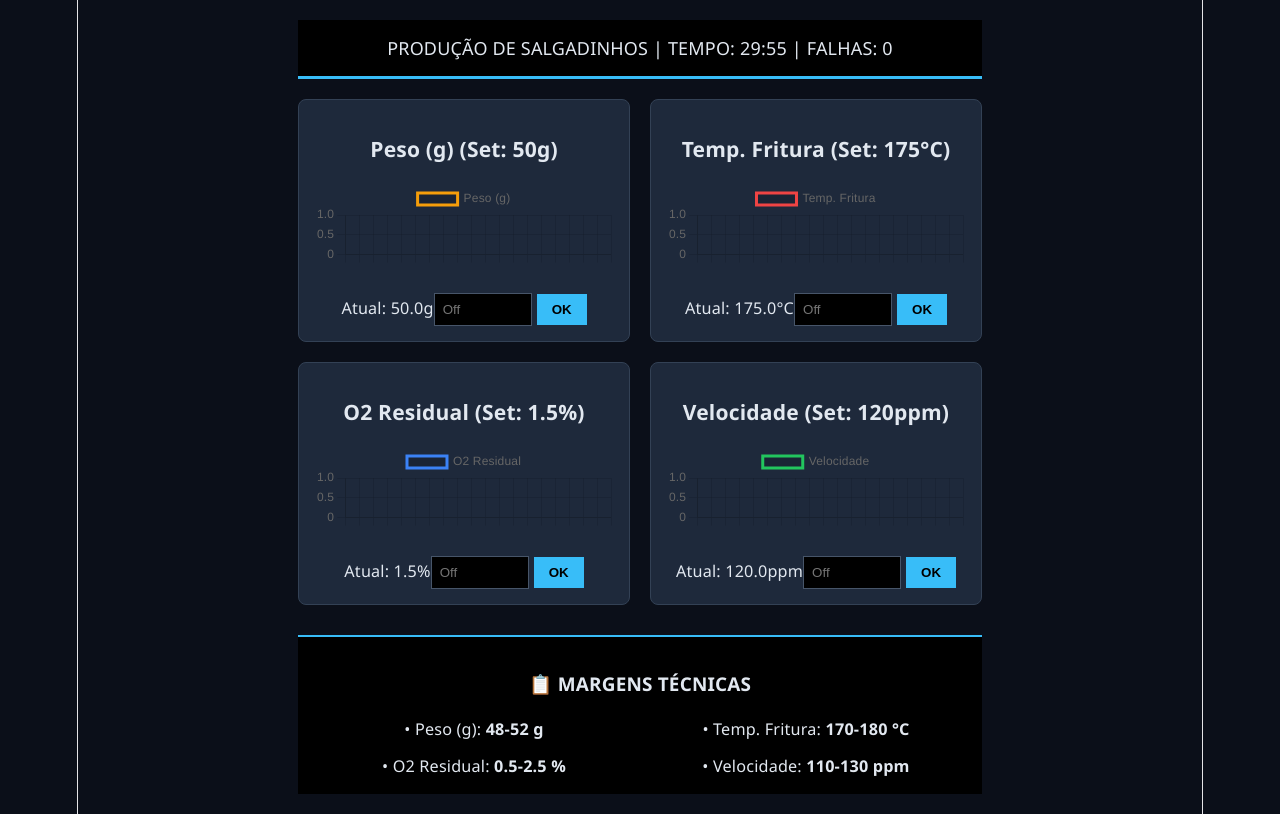
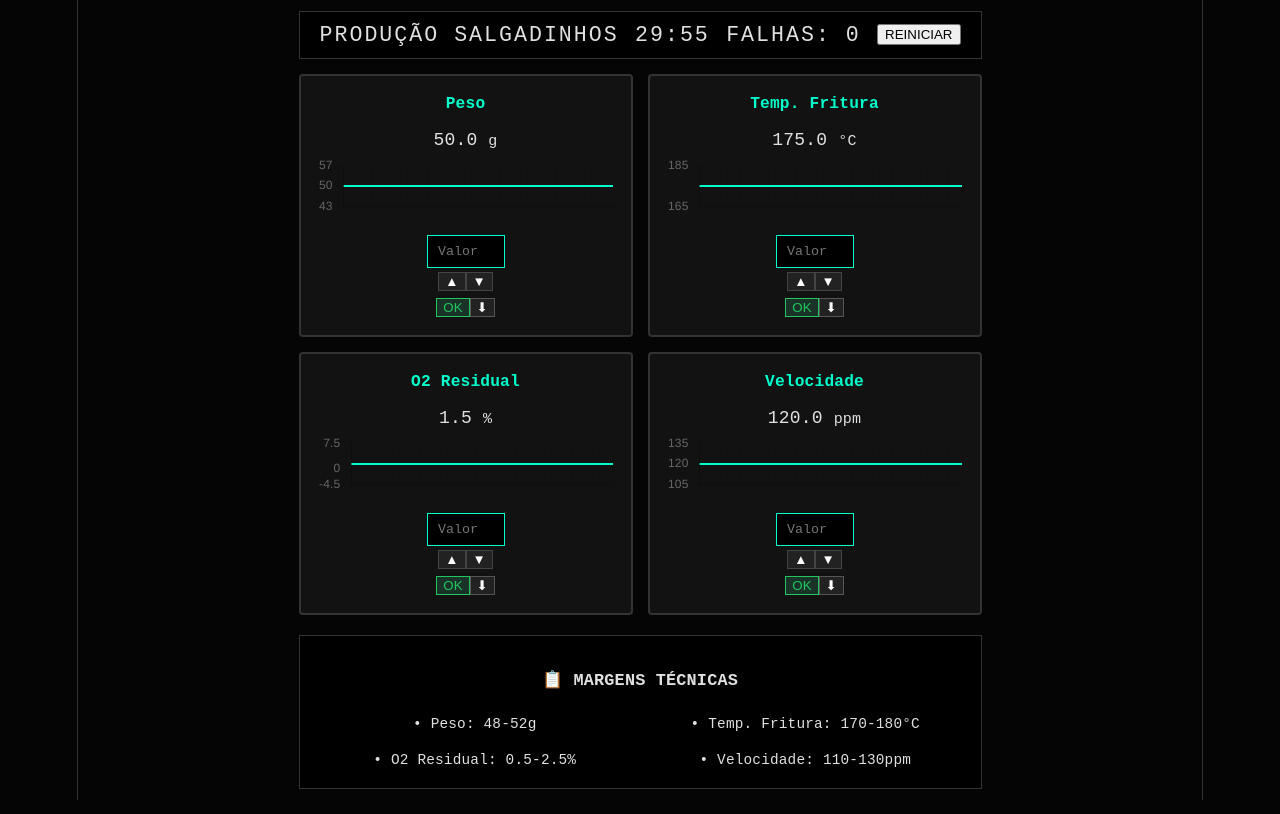
Before and after one commit to JLopes2024/game-linhaprod-pwa, a React (Vite) app: page / in a window 1280 px wide. Built offline with nearby package versions, Linux system fonts and the light colour scheme.

Commit message:
atualizacao-pwa

```diff
--- a/src/App.css
+++ b/src/App.css
@@ -1,20 +1,42 @@
-/* App.css */
-body { background: #0b0f19; color: #e2e8f0; font-family: 'Segoe UI', monospace; margin: 0; }
-.ihm-container { padding: 20px; max-width: 1100px; margin: auto; }
-.header-bar { background: #000; padding: 15px; border-bottom: 3px solid #38bdf8; text-align: center; }
+/* Industrial Dark Theme */
+:root {
+  --bg: #050505;
+  --panel: #121212;
+  --border: #333;
+  --accent: #00ffcc; /* Cor característica de display LED/OLED */
+  --text: #e0e0e0;
+}
 
-.dashboard-grid { display: grid; grid-template-columns: repeat(2, 1fr); gap: 20px; margin-top: 20px; }
+body { background: var(--bg); color: var(--text); font-family: 'Courier New', monospace; margin: 0; }
+.ihm-container { padding: 10px; max-width: 1200px; margin: auto; }
 
-.card-indicador { background: #1e293b; padding: 15px; border-radius: 8px; border: 1px solid #334155; }
-.card-falha { border: 2px solid #ef4444; box-shadow: 0 0 10px #ef4444; animation: blink 1s infinite; }
+.header-bar {
+  background: #000; border: 1px solid var(--border); padding: 10px 20px;
+  display: flex; justify-content: space-between; align-items: center;
+  font-size: 1.2rem; text-transform: uppercase; letter-spacing: 2px;
+}
 
-@keyframes blink { 50% { opacity: 0.7; } }
+.dashboard-grid { display: grid; grid-template-columns: repeat(2, 1fr); gap: 15px; margin-top: 15px; }
 
-input { background: #000; border: 1px solid #475569; color: #38bdf8; padding: 8px; width: 80px; }
-button { padding: 8px 15px; background: #38bdf8; border: none; cursor: pointer; font-weight: bold; margin-left: 5px; }
+.card-indicador {
+  background: var(--panel); border: 2px solid var(--border); padding: 15px;
+  position: relative; border-radius: 4px;
+}
 
-.normas-footer { margin-top: 30px; padding: 15px; background: #000; border-top: 2px solid #38bdf8; font-size: 0.9rem; }
+/* LED Indicator Glow */
+.card-falha { border-color: #ff0000; box-shadow: inset 0 0 10px rgba(255,0,0,0.3); }
 
-.input-wrapper { display: flex; align-items: center; gap: 5px; margin-top: 5px; }
-.custom-arrows { display: flex; flex-direction: column; }
-.custom-arrows button { padding: 0 5px !important; font-size: 0.6rem !important; background: #475569 !important; }
+h4 { color: var(--accent); margin: 0 0 10px 0; font-size: 0.9rem; }
+
+.input-field {
+  background: #000; border: 1px solid var(--accent); color: var(--accent);
+  padding: 8px; width: 60px; text-align: center; font-family: monospace;
+}
+
+.arrow-controls button { background: #222; border: 1px solid #444; color: #fff; }
+.arrow-controls button.active { background: var(--accent); color: #000; }
+
+.btn-ok { background: #1a3328; border: 1px solid #22c55e; color: #22c55e; cursor: pointer; }
+.btn-sinal { background: #222; border: 1px solid #555; color: #fff; cursor: pointer; }
+
+.normas-footer { background: #000; border: 1px solid var(--border); padding: 15px; margin-top: 20px; font-size: 0.8rem; }
--- a/src/App.jsx
+++ b/src/App.jsx
@@ -6,47 +6,47 @@ import './App.css';
 ChartJS.register(CategoryScale, LinearScale, PointElement, LineElement, Title, Tooltip, Legend);
 
 function App() {
-  // Configuração dos 4 pilares da produção de salgadinhos
-  const [indicadores, setIndicadores] = useState([
-    { id: 'peso', label: 'Peso (g)', unit: 'g', valor: 50, setpoint: 50, min: 48, max: 52, cor: '#f59e0b', input: '', log: [], falhas: 0 },
-    { id: 'temp', label: 'Temp. Fritura', unit: '°C', valor: 175, setpoint: 175, min: 170, max: 180, cor: '#ef4444', input: '', log: [], falhas: 0 },
-    { id: 'o2', label: 'O2 Residual', unit: '%', valor: 1.5, setpoint: 1.5, min: 0.5, max: 2.5, cor: '#3b82f6', input: '', log: [], falhas: 0 },
-    { id: 'velo', label: 'Velocidade', unit: 'ppm', valor: 120, setpoint: 120, min: 110, max: 130, cor: '#22c55e', input: '', log: [], falhas: 0 }
-  ]);
-
-  const [tempo, setTempo] = useState(1800);
+  const chartRefs = useRef([]);
   const audioCtx = useRef(null);
 
-  // Função para tocar alarme sonoro
+  const getInitialState = () => [
+    { id: 'peso', label: 'Peso', unit: 'g', valor: 50, min: 48, max: 52, cor: '#00ffcc', input: '', log: Array(20).fill(50), falhas: 0 },
+    { id: 'temp', label: 'Temp. Fritura', unit: '°C', valor: 175, min: 170, max: 180, cor: '#00ffcc', log: Array(20).fill(175), falhas: 0, input: '' },
+    { id: 'o2', label: 'O2 Residual', unit: '%', valor: 1.5, min: 0.5, max: 2.5, cor: '#00ffcc', log: Array(20).fill(1.5), falhas: 0, input: '' },
+    { id: 'velo', label: 'Velocidade', unit: 'ppm', valor: 120, min: 110, max: 130, cor: '#00ffcc', log: Array(20).fill(120), falhas: 0, input: '' }
+  ];
+
+  const [indicadores, setIndicadores] = useState(getInitialState());
+  const [sinal, setSinal] = useState(null);
+  const [tempo, setTempo] = useState(1800);
+
   const playAlarme = () => {
     if (!audioCtx.current) audioCtx.current = new (window.AudioContext || window.webkitAudioContext)();
     const osc = audioCtx.current.createOscillator();
     osc.connect(audioCtx.current.destination);
     osc.frequency.value = 440;
-    osc.start();
-    osc.stop(audioCtx.current.currentTime + 0.5);
+    osc.start(); osc.stop(audioCtx.current.currentTime + 0.5);
   };
 
   useEffect(() => {
-    const timer = setInterval(() => setTempo(t => (t > 0 ? t - 1 : 0)), 1000);
+    const timer = setInterval(() => setTempo(prev => (prev > 0 ? prev - 1 : 0)), 1000);
     return () => clearInterval(timer);
   }, []);
 
-  // Motor da Linha: Simulação aleatória a cada 30 segundos
   useEffect(() => {
     const timer = setInterval(() => {
       let algumaFalha = false;
       setIndicadores(prev => prev.map(ind => {
-        const variacao = (Math.random() - 0.5) * (ind.max - ind.min) * 0.4;
+        // Aumentei o fator de variação de 0.4 para 1.2 para oscilações mais bruscas
+        const variacao = (Math.random() - 0.5) * (ind.max - ind.min) * 1.2;
         const novoValor = ind.valor + variacao;
-        const estaEmFalha = novoValor > ind.max || novoValor < ind.min;
-        if (estaEmFalha) algumaFalha = true;
-
+        const falha = novoValor > ind.max || novoValor < ind.min;
+        if (falha) algumaFalha = true;
         return {
           ...ind,
           valor: novoValor,
-          falhas: estaEmFalha ? ind.falhas + 1 : ind.falhas,
-          log: [...ind.log.slice(-19), novoValor.toFixed(1)]
+          falhas: falha ? ind.falhas + 1 : ind.falhas,
+          log: [...ind.log.slice(1), novoValor.toFixed(1)]
         };
       }));
       if (algumaFalha) playAlarme();
@@ -55,32 +55,54 @@ function App() {
   }, []);
 
   const aplicarCorrecao = (id) => {
-    setIndicadores(prev => prev.map(ind => {
-      if (ind.id === id && ind.input !== '') {
-        const novoValor = ind.valor + parseFloat(ind.input);
-        return { ...ind, valor: novoValor, input: '', log: [...ind.log.slice(-19), novoValor.toFixed(1)] };
+    if (!sinal) return alert("Selecione o sinal (+ ou -)!");
+    setIndicadores(p => p.map(i => {
+      if (i.id === id && i.input) {
+        const val = parseFloat(i.input);
+        return { ...i, valor: i.valor + (sinal === '+' ? val : -val), input: '' };
       }
-      return ind;
+      return i;
     }));
+    setSinal(null);
+  };
+
+  const baixarGrafico = (i) => {
+    const link = document.createElement("a");
+    link.href = chartRefs.current[i].toBase64Image();
+    link.download = `${indicadores[i].label}.png`;
+    link.click();
   };
 
   return (
     <div className="ihm-container">
       <header className="header-bar">
-        PRODUÇÃO DE SALGADINHOS | TEMPO: {Math.floor(tempo/60)}:{(tempo%60).toString().padStart(2, '0')} | FALHAS: {indicadores.reduce((acc, i) => acc + i.falhas, 0)}
+        <span>PRODUÇÃO SALGADINHOS</span>
+        <span>  {Math.floor(tempo / 60).toString().padStart(2, '0')}:{ (tempo % 60).toString().padStart(2, '0') }</span>
+        <span>FALHAS: {indicadores.reduce((a, b) => a + b.falhas, 0)}</span>
+        <button onClick={() => window.location.reload()}>REINICIAR</button>
       </header>
 
       <div className="dashboard-grid">
-        {indicadores.map(ind => (
+        {indicadores.map((ind, i) => (
           <div key={ind.id} className={`card-indicador ${ind.valor > ind.max || ind.valor < ind.min ? 'card-falha' : ''}`}>
-            <h3>{ind.label} (Set: {ind.setpoint}{ind.unit})</h3>
-            <div style={{ height: '100px' }}>
-              <Line data={{ labels: Array(20).fill(''), datasets: [{ label: ind.label, data: ind.log, borderColor: ind.cor }] }} options={{ maintainAspectRatio: false }} />
+            <h4>{ind.label}</h4>
+
+            <div className="valor-display">
+              {ind.valor.toFixed(1)} <small>{ind.unit}</small>
             </div>
-            <div style={{ marginTop: '10px' }}>
-              <span style={{ fontSize: '0.9rem' }}>Atual: {ind.valor.toFixed(1)}{ind.unit}</span>
-              <input type="number" placeholder="Off" value={ind.input} onChange={(e) => setIndicadores(p => p.map(i => i.id === ind.id ? {...i, input: e.target.value} : i))} />
-              <button onClick={() => aplicarCorrecao(ind.id)}>OK</button>
+
+            <div style={{ height: '80px' }}>
+              <Line ref={el => chartRefs.current[i] = el} data={{ labels: Array(20).fill(''), datasets: [{ data: ind.log, borderColor: ind.cor, borderWidth: 2, pointRadius: 0 }] }} options={{ maintainAspectRatio: false, animation: { duration: 0 }, scales: { y: { min: ind.min - 5, max: ind.max + 5 } }, plugins: { legend: { display: false } } }} />
+            </div>
+
+            <div className="input-group">
+              <input className="input-field" type="number" placeholder="Valor" value={ind.input} onChange={(e) => setIndicadores(p => p.map(x => x.id === ind.id ? {...x, input: e.target.value} : x))} />
+              <div className="arrow-controls">
+                <button onClick={() => setSinal('+')} className={sinal === '+' ? 'active' : ''}>▲</button>
+                <button onClick={() => setSinal('-')} className={sinal === '-' ? 'active' : ''}>▼</button>
+              </div>
+              <button className="btn-ok" onClick={() => aplicarCorrecao(ind.id)}>OK</button>
+              <button className="btn-sinal" onClick={() => baixarGrafico(i)}>⬇</button>
             </div>
           </div>
         ))}
@@ -88,8 +110,8 @@ function App() {
 
       <footer className="normas-footer">
         <h3>📋 MARGENS TÉCNICAS</h3>
-        <div style={{ display: 'grid', gridTemplateColumns: '1fr 1fr', gap: '10px' }}>
-          {indicadores.map(i => <div key={i.id}>• {i.label}: <b>{i.min}-{i.max} {i.unit}</b></div>)}
+        <div style={{ display: 'grid', gridTemplateColumns: 'repeat(2, 1fr)', gap: '10px' }}>
+          {indicadores.map(i => <div key={i.id}>• {i.label}: {i.min}-{i.max}{i.unit}</div>)}
         </div>
       </footer>
     </div>
```
